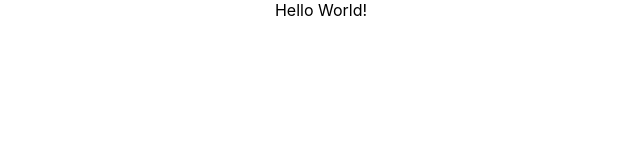
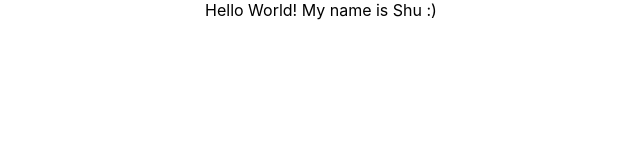
Before and after one commit to ShujaatAzim/TSToDo, a React (Create React App) app: page / in a window 1280 px wide. Shown: the top 160 px of the page, without its empty margins (319-959 px from the left). Built offline with nearby package versions, Linux system fonts and the light colour scheme.

Commit message:
Minor change to test connection on new Mac.

```diff
--- a/src/App.tsx
+++ b/src/App.tsx
@@ -4,7 +4,7 @@ import './App.css';
 const App: React.FC = () => {
   return (
     <div className="App">
-      Hello World!
+      Hello World! My name is Shu :)
     </div>
   );
 }
```
